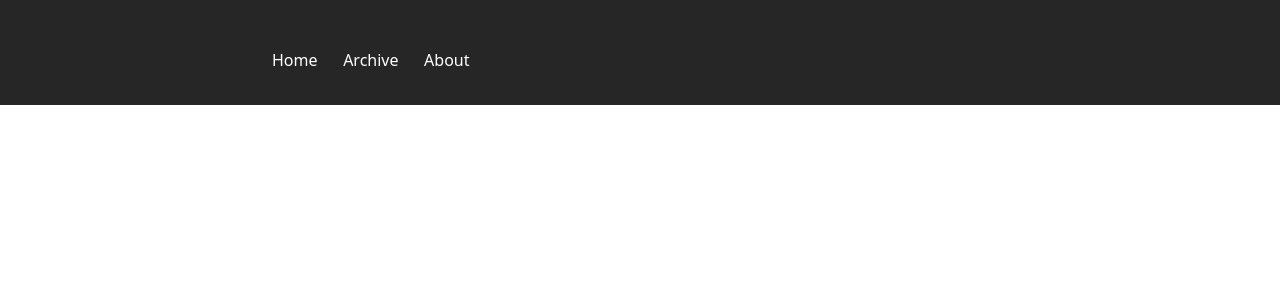
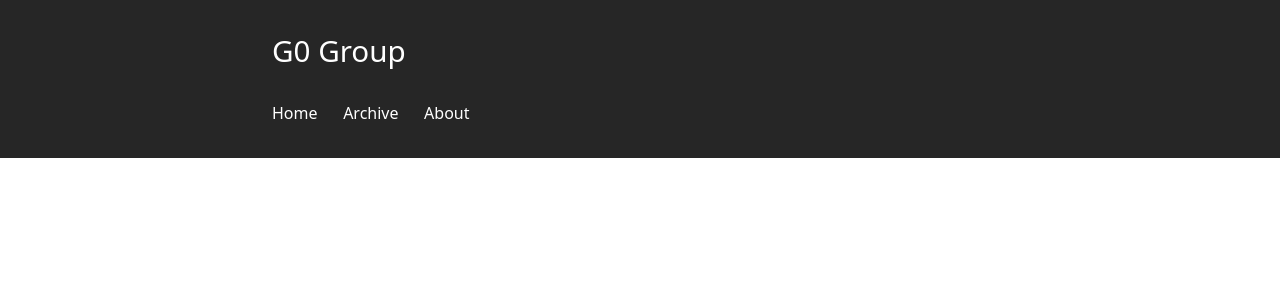
Before and after one commit to g0-group/website, a Jekyll site: the page built from index.html, in a window 1280 px wide. Shown: the top 300 px of the page. Built offline with Jekyll 4.4.1, drawn with Linux system fonts in a browser that asks for light colours; the list of posts is cut into pages by our own code.

Commit message:
add detail

```diff
--- a/_config.yml
+++ b/_config.yml
@@ -1,4 +1,4 @@
-title: ""
+title: "G0 Group"
 author: ""
 description: ""
 
@@ -24,7 +24,7 @@ navigation:                  # (optional) site navigation in the header
 
 icons:                       # (optional) icons in the header, see http://fontawesome.com/icons
   envelope: "mailto:"
-  github: "https://github.com"
+  github: "https://github.com/g0-group/"
 
 comments:                    # embed disqus or isso comments
 #  disqus: ""
```
